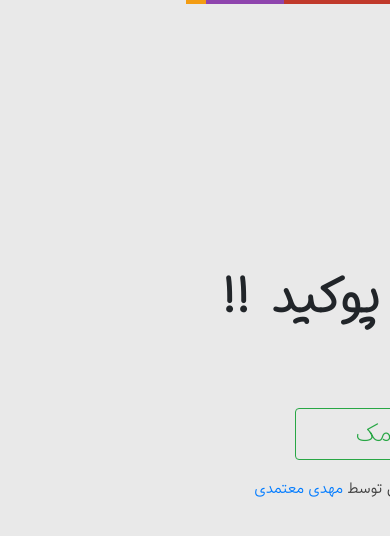
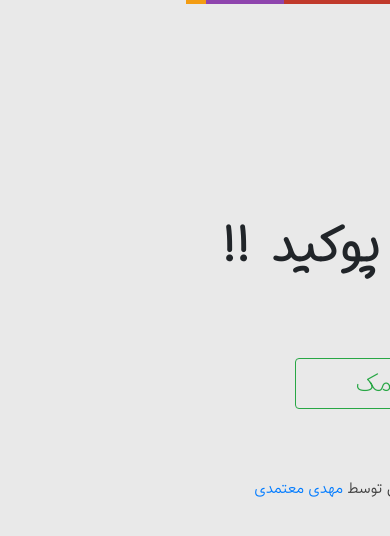
Before and after one commit to mahdimotamedi/hoselam-sar-raft-vue, a Vue app: page / in a window 390 px wide. Shown: the top 536 px of the page. Built offline with nearby package versions, Linux system fonts and the light colour scheme.

Commit message:
add home page responsive css

```diff
--- a/src/assets/styles/pages/home.scss
+++ b/src/assets/styles/pages/home.scss
@@ -32,6 +32,19 @@
   }
 }
 
+@media screen and (max-width: 768px){
+  .homepage {
+
+    h1 {
+      margin-top: 5vh;
+    }
+
+    .btn {
+      margin-bottom: 6vh;
+    }
+  }
+}
+
 @keyframes image-shake {
   0% {
     transform: rotate(0);
--- a/src/data/fun-facts.js
+++ b/src/data/fun-facts.js
@@ -61,7 +61,7 @@ export default [
   },
   {
     id: 12,
-    content: `اولین بار که انسان یک دستگاه خودکار برای فروختن ساخت برای فروش "آب مقدس" استفاده شد. "هرون اسکندرانی" 2000 سال پیش ساختاری اختراع کرد که "آب مقدس" را به صورت خودکار میفروخت.
+    content: `اولین بار که انسان یک دستگاه خودکار برای فروش ساخت برای فروش "آب مقدس" استفاده شد. "هرون اسکندرانی" 2000 سال پیش ساختاری اختراع کرد که "آب مقدس" را به صورت خودکار میفروخت.
 <br> منبع: <a target="_blank" href="https://www.elixirofknowledge.com/2014/06/ancient-coin-operated-holy-water.html">https://www.elixirofknowledge.com/2014/06/ancient-coin-operated</a>`,
   },
   {
```
